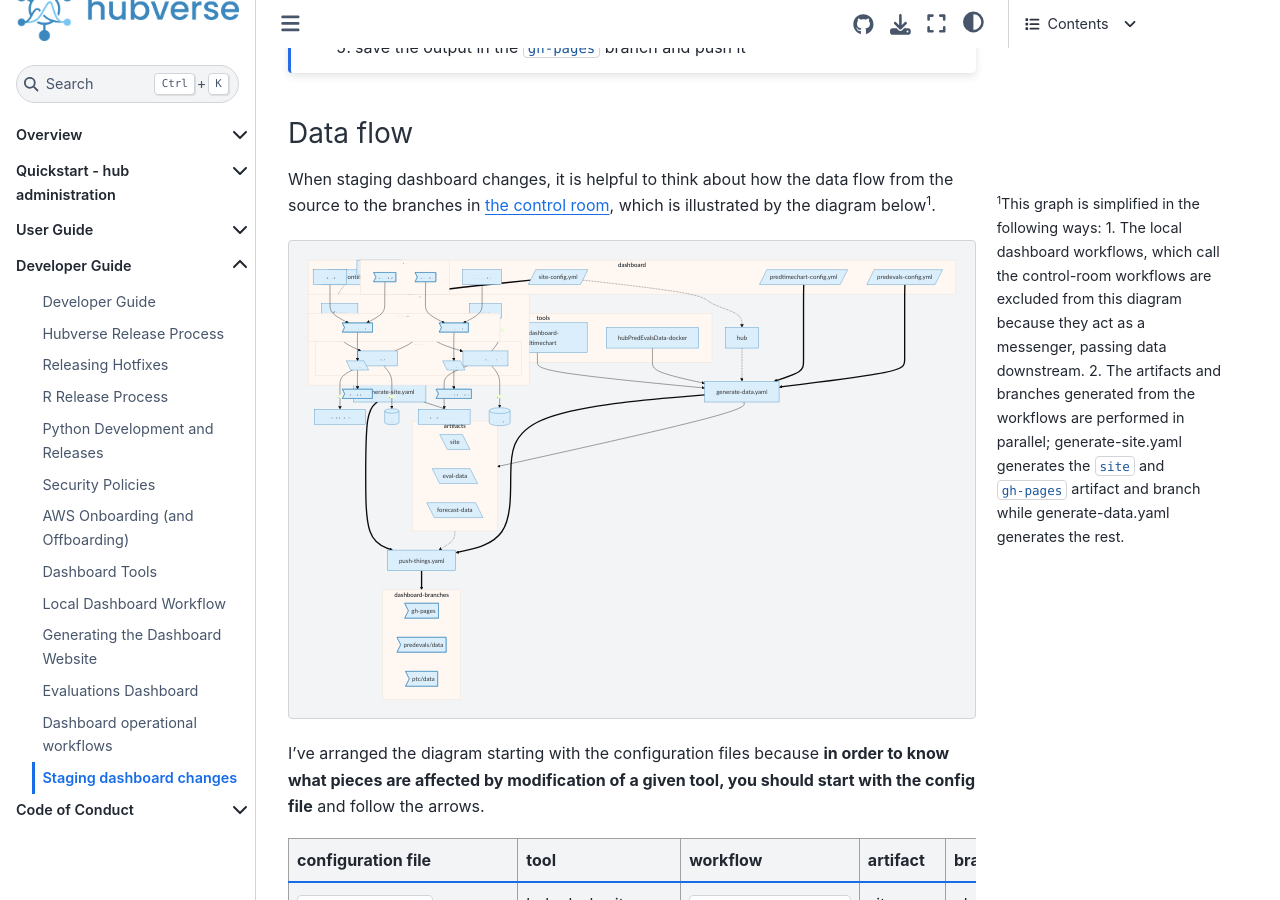
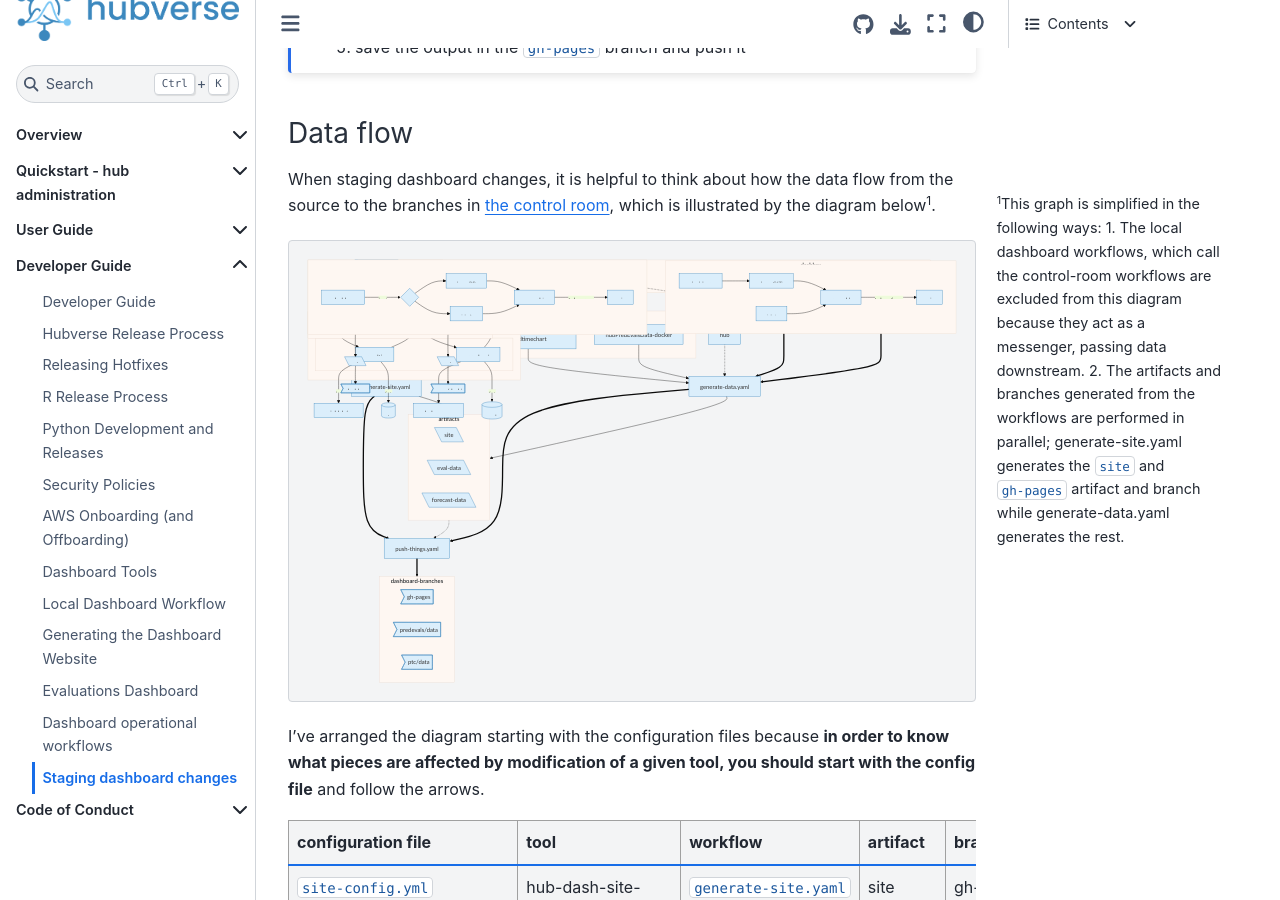
Before and after one commit to hubverse-org/hubDocs, a Sphinx documentation site: the page built from docs/source/developer/dashboard-staging.md, in a window 1280 px wide and 900 px high, scrolled down 1730 px. Built offline with Sphinx 7.4.7 and the Sphinx Book theme 1.1.4, drawn with Linux system fonts in a browser that asks for light colours; comment, search, counter and statistics services are not loaded.

Commit message:
add diagram comparing app and dashboard workflows

````diff
--- a/docs/source/developer/dashboard-staging.md
+++ b/docs/source/developer/dashboard-staging.md
@@ -456,11 +456,37 @@
 The only difference is that there is a job that will fetch repositories that
 has the app installed.
 
-The reason this works because the control room stores two secrets: the App ID `${{
-vars.APP_ID }}` and a private key `${{ secrets.PRIVATE KEY }}` (similar to your
+The reason this works because the control room stores two secrets: the App ID (`${{
+vars.APP_ID }}`) and a private key (`${{ secrets.PRIVATE KEY }}`) (similar to your
 SSH private key). These two items are passed as `secrets` to the reusable
 workflows and allows the control room workflows to authenticate as the app,
 which can generate a temporary PAT for any repository that installed it.
+
+```{mermaid}
+:config: {"theme": "base", "themeVariables": {"primaryColor": "#dbeefb", "primaryBorderColor": "#3c88be"}}
+flowchart TD
+    subgraph dashboard-workflow
+        db["dashboard repository"]
+        t["key: GITHUB_TOKEN"]
+        id["id: 'none'"]
+        c["reusable workflow"]
+        site
+        db --> t --> c
+        id --> c
+        c -->|token from GITHUB_TOKEN| site
+    end
+    subgraph app-workflow
+        adb["dashboard repository"]
+        app{app}
+        pk["key: PRIVATE_KEY"]
+        aid["id: APP_ID"]
+        ac["reusable workflow"]
+        asite["site"]
+        adb -->|installed| app
+        app --> pk --> ac
+        app --> aid --> ac -->|token generated from app| asite
+    end
+```
 
 The App was originally intended to be a way for dashboards to be built without
 requiring hub admins to worry about an extra workflow. Since we migrated to
````
